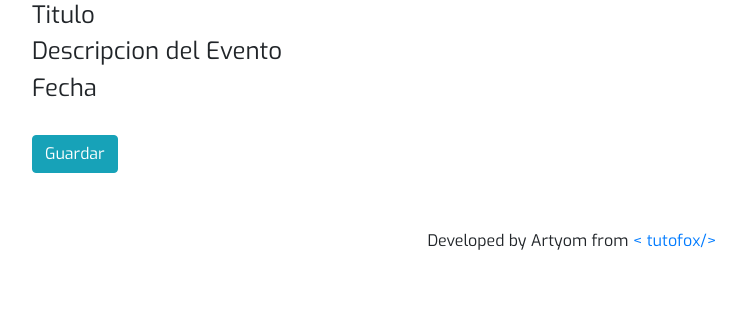
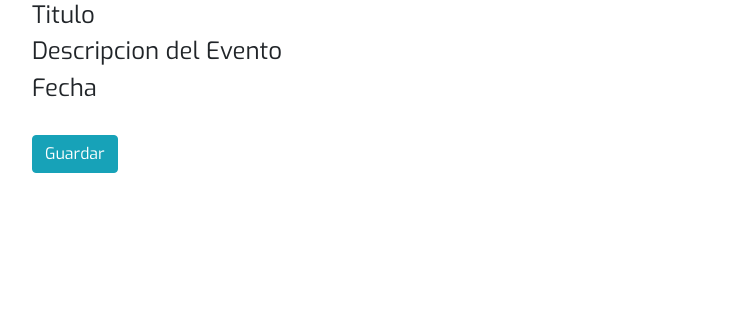
Before and after one commit to Dream-Logic/Proyecto_Casa_del_Migrante, a Laravel app: template resources/views/evento/evento.blade.php in a window 1280 px wide. Shown: the part 266-599 px from the top of the page, without its empty margins (68-814 px from the left). Run offline with Laravel 8, Linux system fonts and the light colour scheme; the template is opened without the code that fills it, so the values that code supplies are empty; some libraries are stand-ins or nearby versions.

```diff
--- a/resources/views/evento/evento.blade.php
+++ b/resources/views/evento/evento.blade.php
@@ -72,10 +72,7 @@
     <!-- Footer -->
 <footer class="page-footer font-small blue pt-4">
   <!-- Copyright -->
-  <div class="footer-copyright text-center py-3">
-    Developed by Artyom from
-    <a href="https://www.tutofox.com/">  < tutofox/></a>
-  </div>
+
   <!-- Copyright -->
 </footer>
 <!-- Footer -->
--- a/resources/views/evento/form.blade.php
+++ b/resources/views/evento/form.blade.php
@@ -90,8 +90,8 @@
 <footer class="page-footer font-small blue pt-4">
   <!-- Copyright -->
   <div class="footer-copyright text-center py-3">
-    Developed by Artyom from
-    <a href="https://www.tutofox.com/">  < tutofox/></a>
+
+
   </div>
   <!-- Copyright -->
 
```
